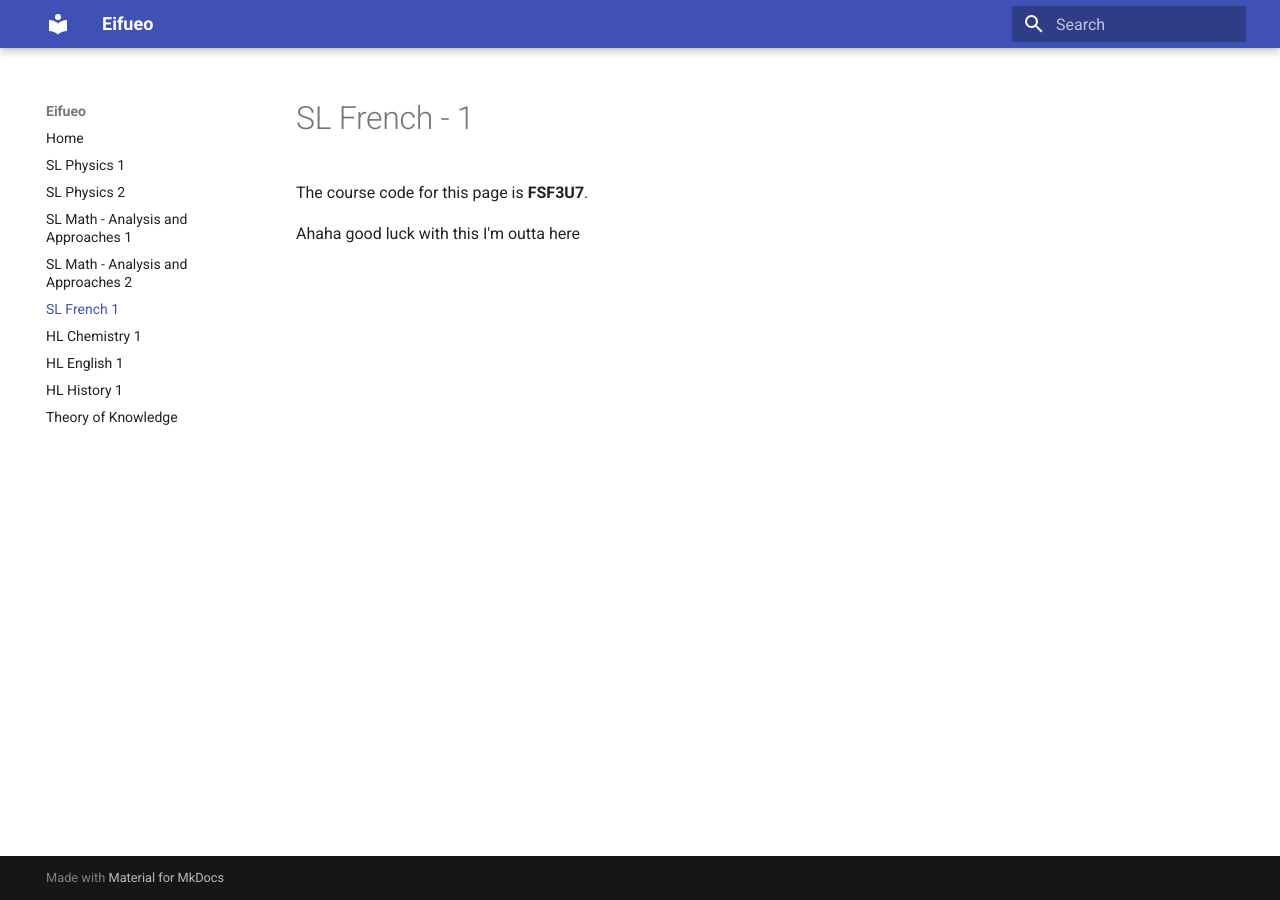
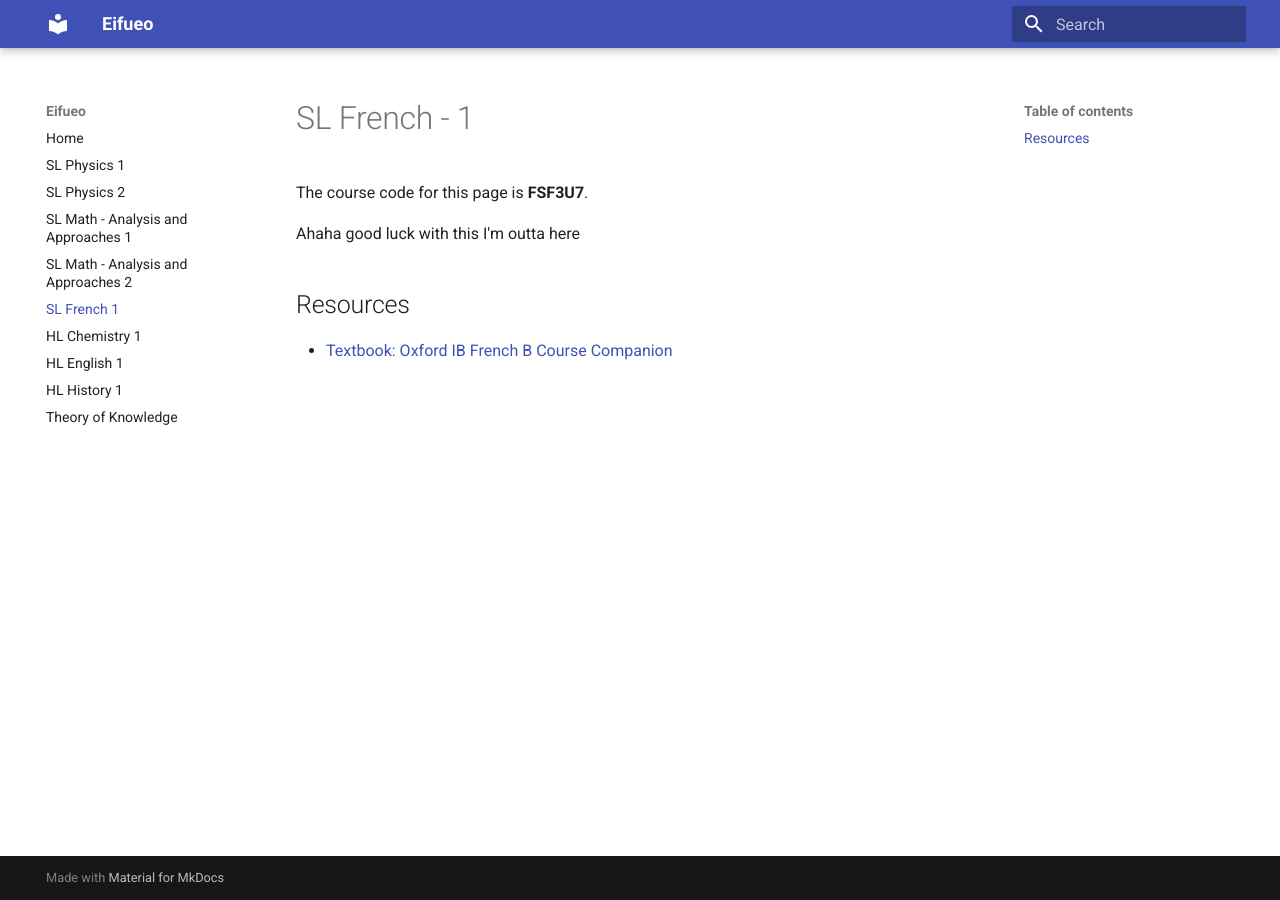
Before and after one commit to potatoeggy/eifueo, an MkDocs documentation site: the page built from docs/fsf3u7.md, in a window 1280 px wide. Built offline with MkDocs 1.6.1 and Material for MkDocs 9.7.7, drawn with Linux system fonts in a browser that asks for light colours.

Commit message:
fren: add textbook

```diff
--- a/docs/fsf3u7.md
+++ b/docs/fsf3u7.md
@@ -3,3 +3,7 @@
 The course code for this page is **FSF3U7**.
 
 Ahaha good luck with this I'm outta here
+
+## Resources
+
+ - [Textbook: Oxford IB French B Course Companion](/resources/g11/textbook-french-b-second-edition.pdf)
```
